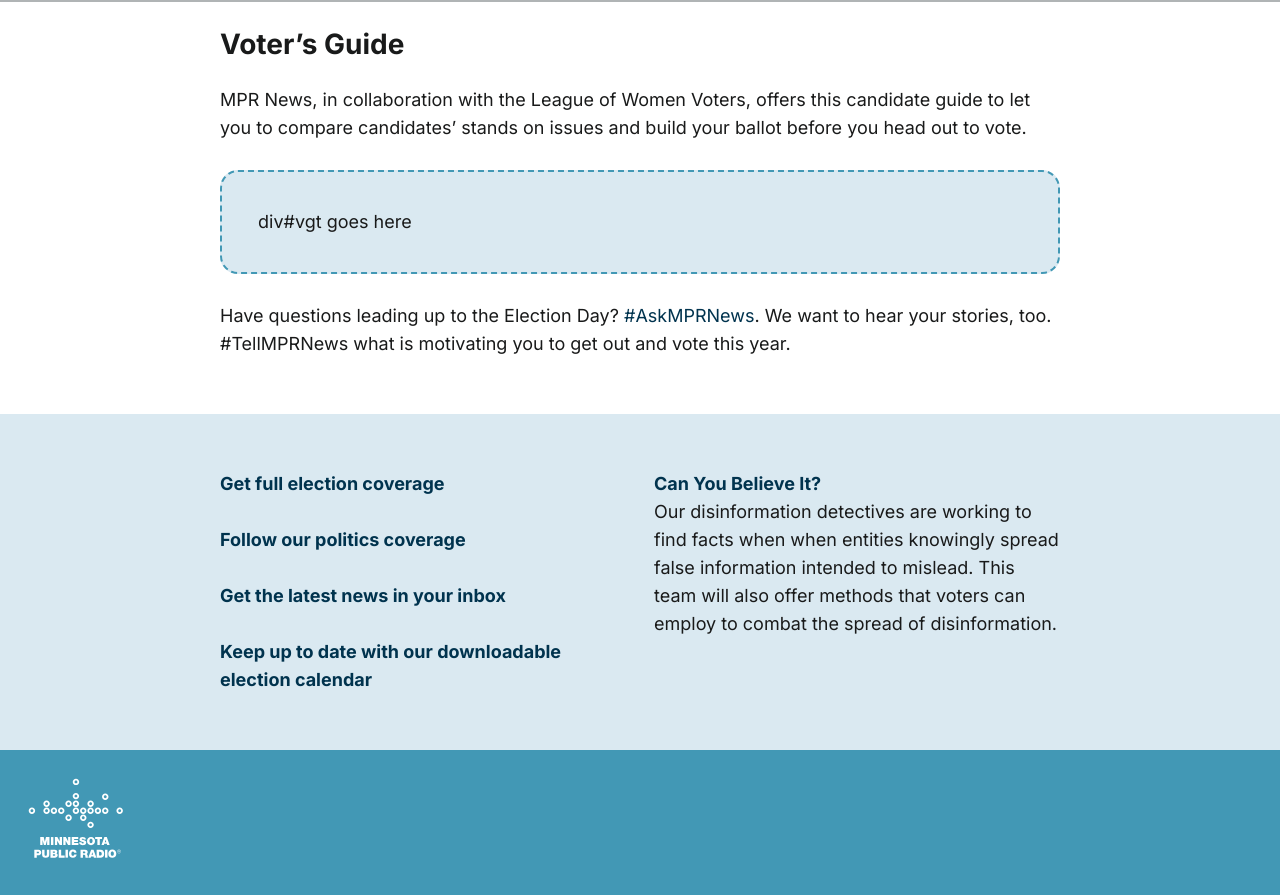
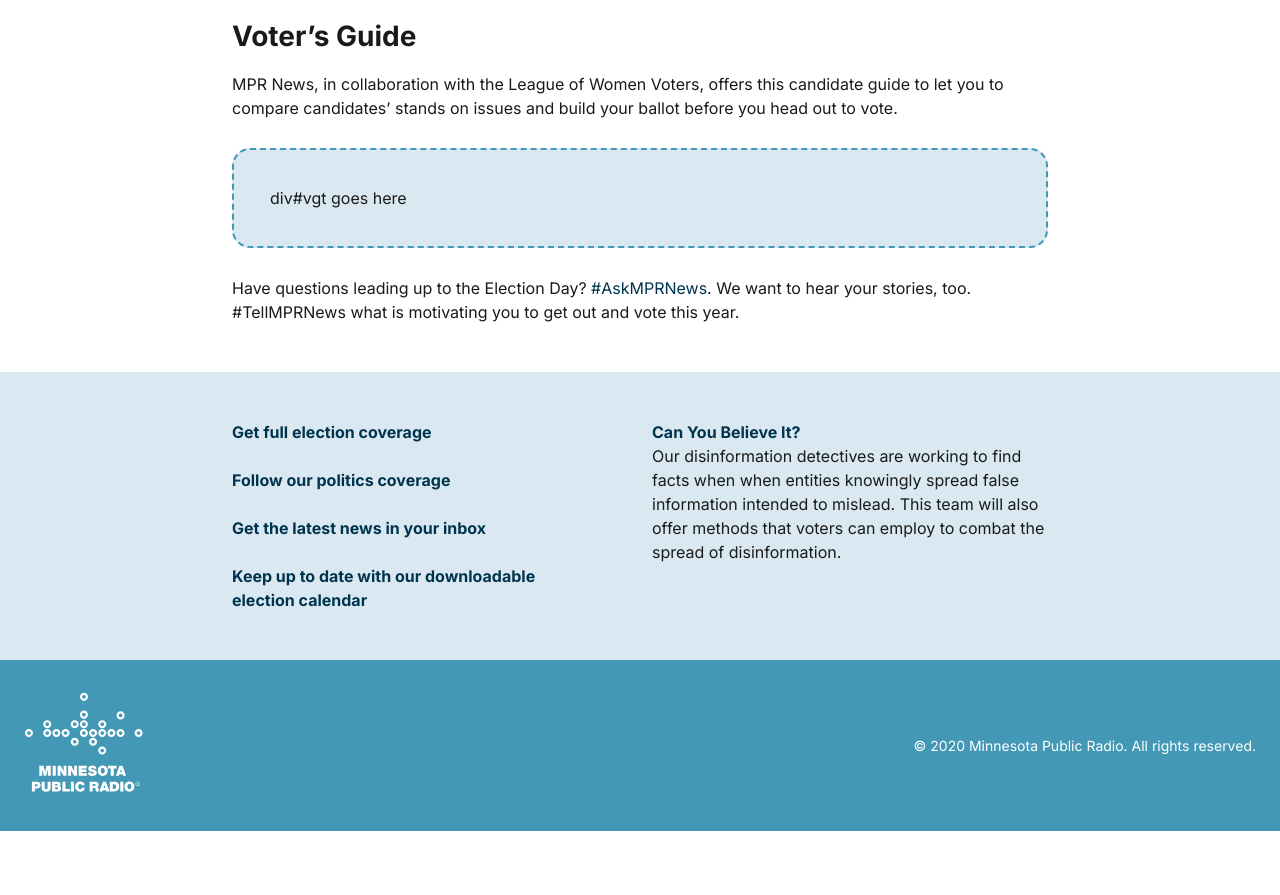
Before and after one commit to APMG/lwv-template, a plain HTML site: page index.html in a window 1280 px wide. Shown: the part 94-989 px from the top of the page. After the commit the page ends 925 px from the top, so only its background shows below. Drawn offline with Linux system fonts and the light colour scheme.

Commit message:
Tweak text sizes and format footer

```diff
--- a/index.html
+++ b/index.html
@@ -19,8 +19,8 @@
         color: #191a1a;
         background-color: #ffffff;
         font-family: "Inter", -system-ui, -apple-system, sans-serif;
-        font-size: 1.125rem;
-        line-height: 1.75rem;
+        font-size: 1rem;
+        line-height: 1.5rem;
       }
       body * {
         box-sizing: border-box;
@@ -29,13 +29,13 @@
       h1,
       h2,
       li {
-        margin: 1.75rem 0;
+        margin: 1.5rem 0;
       }
       h1 {
         font-size: 1.75rem;
       }
       h2 {
-        font-size: 1.5rem;
+        font-size: 1.375rem;
       }
       h1:first-child,
       h2:first-child {
@@ -54,7 +54,7 @@
       body > * {
         flex: none;
         margin: 0;
-        padding: 1.75rem;
+        padding: 1.5rem;
         width: 100%;
       }
       header {
@@ -62,42 +62,57 @@
         flex-direction: row;
         justify-content: space-between;
         align-items: center;
-        padding: 0.5rem 1.75rem;
+        padding: 0.5rem 1.5rem;
         border-bottom: 2px solid rgb(176, 180, 181);
       }
       header svg {
         width: 10.5rem;
         max-width: 45vmin;
-        max-width: calc(50vmin - 3.5rem);
+        max-width: calc(50vmin - 3rem);
         height: auto;
       }
       main {
         flex: 1;
         margin: 0 auto;
-        max-width: 56rem;
+        max-width: 54rem;
       }
       aside {
         background-color: #dae9f1;
       }
       aside .related-links {
         margin: 0 auto;
-        max-width: 52.5rem;
-        padding: 1.75rem 0;
+        max-width: 51rem;
+        padding: 1.5rem 0;
         list-style: none;
         column-width: 16rem;
         column-count: 2;
-        column-gap: 1.75rem;
+        column-gap: 1.5rem;
       }
       aside .related-links li {
         break-inside: avoid;
-        margin: 0 0 1.75rem;
+        margin: 0 0 1.5rem;
       }
       aside .related-links a {
         font-weight: 700;
       }
       footer {
+        display: flex;
+        justify-content: space-between;
+        align-items: center;
+        padding: 0.5rem 1.5rem;
         color: #ffffff;
         background-color: #4298b5;
+      }
+      footer .footer-logo svg {
+        width: 20vw;
+        max-width: 7.5rem;
+        min-width: 6rem;
+        height: auto;
+        margin: 1.5rem auto;
+      }
+      footer .footer-copyright {
+        font-size: 0.875rem;
+        padding-left: 1.5rem;
       }
     </style>
   </head>
@@ -261,8 +276,8 @@
       <ul class="related-links">
         <li><a href="https://www.mprnews.org/politics/election-2020">Get full election coverage</a></li>
         <li><a href="https://www.mprnews.org/politics">Follow our politics coverage</a></li>
-        <li><a href="https://www.mprnews.org/newsletter">Get the latest news in your inbox</a></li>
-        <li><a href="https://www.mprnews.org/election2020/calendar">Keep up to date with our downloadable election calendar</a></li>
+        <li><a href="https://www.mprnews.org/newsletter">Get the latest news in your&nbsp;inbox</a></li>
+        <li><a href="https://www.mprnews.org/election2020/calendar">Keep up to date with our downloadable election&nbsp;calendar</a></li>
         <li><a href="https://www.mprnews.org/can-you-believe-it">Can You Believe It?</a><br />
           Our disinformation detectives are working to find facts when when entities knowingly spread false information intended to mislead. This team will also offer methods that voters can employ to combat the spread of disinformation.</li>
       </ul>
@@ -270,7 +285,7 @@
     <footer>
       <a
         href="https://www.mpr.org/"
-        class="footer_logo"
+        class="footer-logo"
         aria-label="Minnesota Public Radio"
       >
         <svg
@@ -403,6 +418,6 @@
           </g>
         </svg>
       </a>
-    </footer>
-  </body>
+      <div class="footer-copyright">&copy;&nbsp;2020 Minnesota&nbsp;Public&nbsp;Radio. All&nbsp;rights&nbsp;reserved.</div>
+    </body>
 </html>
```
